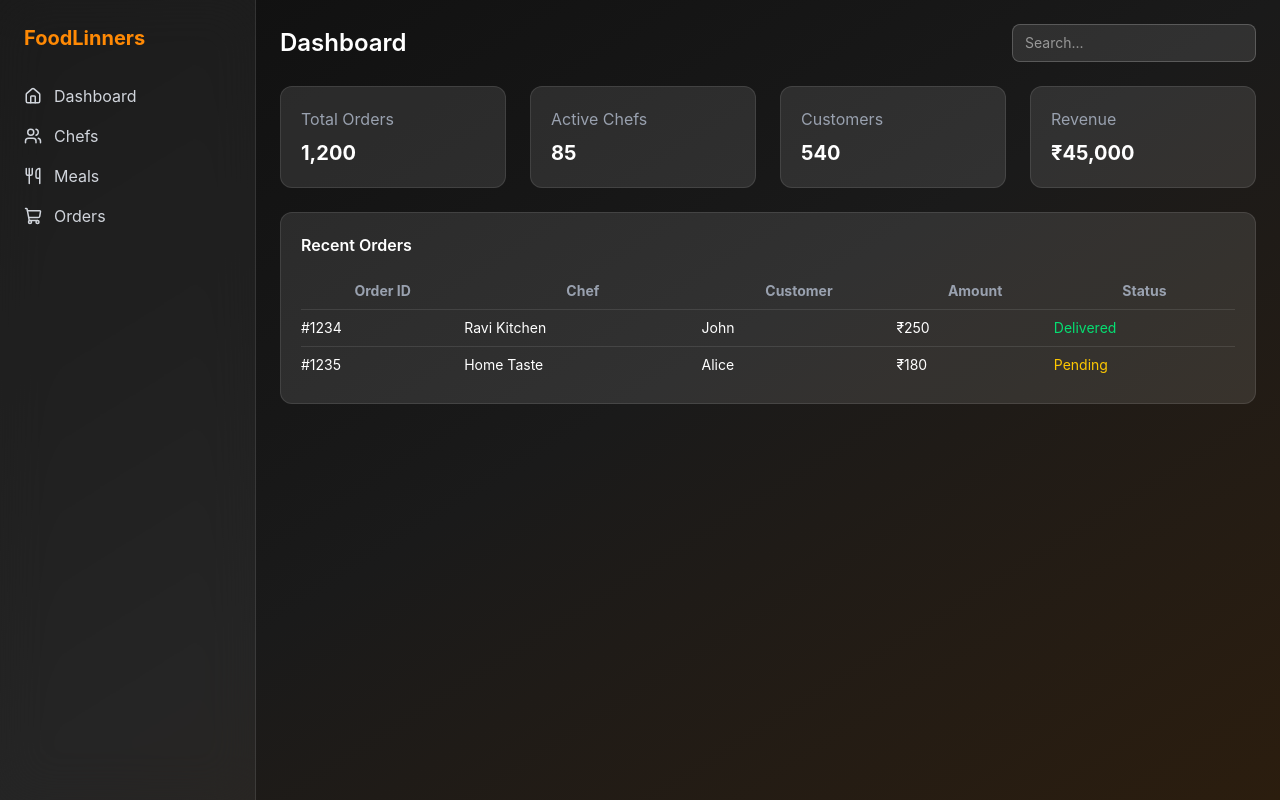
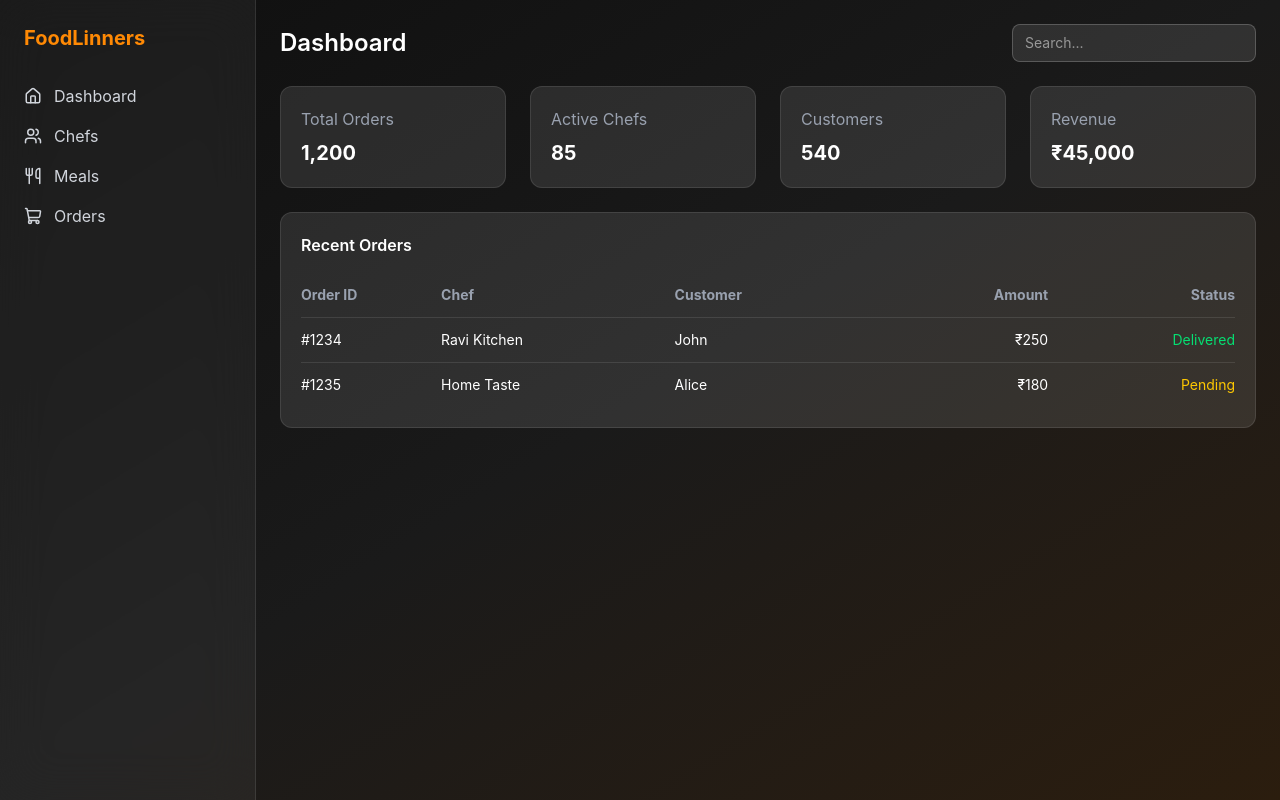
Before and after one commit to sandeepgogulamanda/FoodLinners-UI, a React (Vite) app: page /dashboard in a window 1280 px wide. Built offline with nearby package versions, Linux system fonts and the light colour scheme.

Commit message:
Refactor Dashboard component layout and styles

```diff
--- a/src/Dashboard.jsx
+++ b/src/Dashboard.jsx
@@ -69,32 +69,32 @@ export default function Dashboard() {
         <div className="bg-white/10 p-5 rounded-xl border border-white/10">
           <h3 className="mb-4 font-semibold">Recent Orders</h3>
 
-          <table className="w-full text-sm">
+          <table className="w-full text-sm border-collapse">
   <thead className="text-gray-400 border-b border-white/10">
     <tr>
-                <th className="py-2">Order ID</th>
-                <th>Chef</th>
-                <th>Customer</th>
-                <th>Amount</th>
-                <th>Status</th>
+      <th className="py-3 text-left w-[15%]">Order ID</th>
+      <th className="text-left w-[25%]">Chef</th>
+      <th className="text-left w-[25%]">Customer</th>
+      <th className="text-right w-[15%]">Amount</th>
+      <th className="text-right w-[20%]">Status</th>
     </tr>
   </thead>
 
   <tbody>
     <tr className="border-b border-white/10">
-                <td className="py-2">#1234</td>
+      <td className="py-3">#1234</td>
       <td>Ravi Kitchen</td>
       <td>John</td>
-                <td>₹250</td>
-                <td className="text-green-400">Delivered</td>
+      <td className="text-right">₹250</td>
+      <td className="text-right text-green-400">Delivered</td>
     </tr>
 
     <tr>
-                <td className="py-2">#1235</td>
+      <td className="py-3">#1235</td>
       <td>Home Taste</td>
       <td>Alice</td>
-                <td>₹180</td>
-                <td className="text-yellow-400">Pending</td>
+      <td className="text-right">₹180</td>
+      <td className="text-right text-yellow-400">Pending</td>
     </tr>
   </tbody>
 </table>
```
Lines whose indentation alone changed are shown as unchanged.
